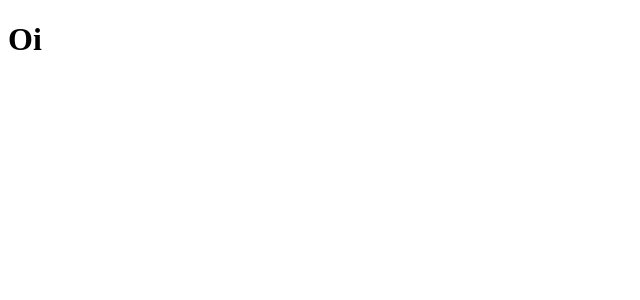
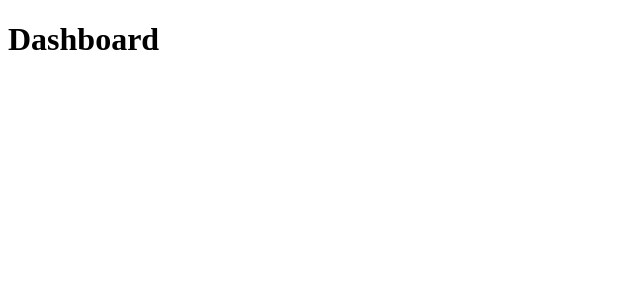
Before and after one commit to celinesoeiro/primeiro-projeto-react, a React (Create React App) app: page / in a window 1280 px wide. Shown: the top 300 px of the page, without its empty margins (0-640 px from the left). Built offline with nearby package versions, Linux system fonts and the light colour scheme.

Commit message:
criando rotas

```diff
--- a/package.json
+++ b/package.json
@@ -10,8 +10,10 @@
     "@types/node": "^12.0.0",
     "@types/react": "^16.9.0",
     "@types/react-dom": "^16.9.0",
+    "@types/react-router-dom": "^5.1.5",
     "react": "^16.13.1",
     "react-dom": "^16.13.1",
+    "react-router-dom": "^5.2.0",
     "react-scripts": "3.4.3",
     "typescript": "~3.7.2"
   },
@@ -39,7 +41,6 @@
   "devDependencies": {
     "@typescript-eslint/eslint-plugin": "^4.3.0",
     "@typescript-eslint/parser": "^4.3.0",
-    "eslint": "^7.10.0",
     "eslint-config-airbnb": "^18.2.0",
     "eslint-config-airbnb-base": "^14.2.0",
     "eslint-config-prettier": "^6.12.0",
--- a/src/App.tsx
+++ b/src/App.tsx
@@ -1,9 +1,12 @@
 import React from 'react';
+import {BrowserRouter} from 'react-router-dom';
 
-function App() {
-  return (
-   <h1>Oi</h1>
-  );
-}
+import Routes from './routes';
+
+const App: React.FC = () => (
+  <BrowserRouter>
+    <Routes />
+  </BrowserRouter>
+)
 
 export default App;
--- /dev/null
+++ b/src/Pages/Dashboard/index.tsx
@@ -0,0 +1,15 @@
+import React from 'react';
+
+/**
+ * Como utiliza Typescript é melhor declarar a variavel como constante pois
+ * assim fica mais fácil de adicionar tipagem.
+ * No caso vão ser sempre do tipo React.FC (Functional Component)
+ */
+
+const Dashboard: React.FC = () => {
+  return (
+    <h1>Dashboard</h1>
+  );
+}
+
+export default Dashboard;
--- /dev/null
+++ b/src/Pages/Repository/index.tsx
@@ -0,0 +1,10 @@
+import React from 'react';
+
+
+const Repository: React.FC = () => {
+  return (
+    <h1>Repository</h1>
+  );
+}
+
+export default Repository;
--- /dev/null
+++ b/src/routes/index.tsx
@@ -0,0 +1,15 @@
+import React from 'react';
+import { Switch, Route} from 'react-router-dom';
+
+import Dashboard from '../Pages/Dashboard';
+import Repository from '../Pages/Repository';
+
+
+const Routes: React.FC = () => (
+  <Switch>
+    <Route path="/" exact component={Dashboard}/>
+    <Route path="/repository" component={Repository}/>
+  </Switch>
+)
+
+export default Routes;
```
Also changed, not shown: 2 other files (tests, documents, lock files or other folders).
